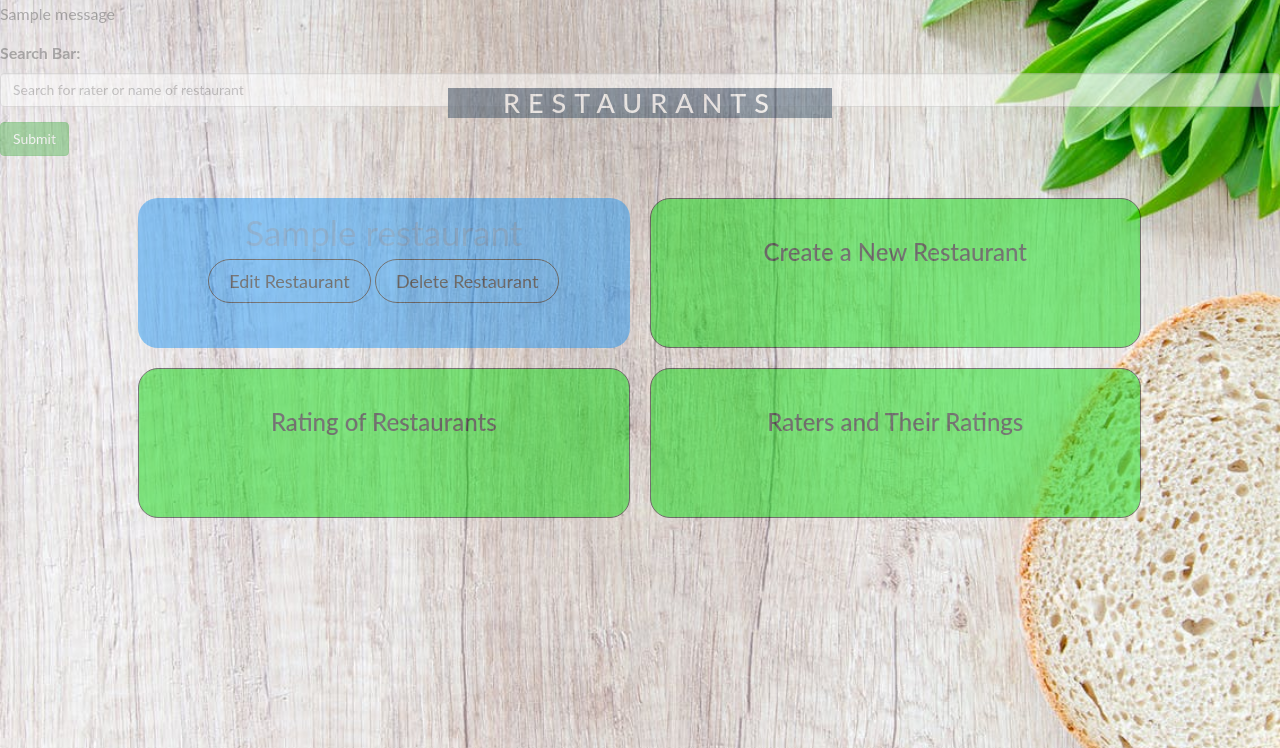
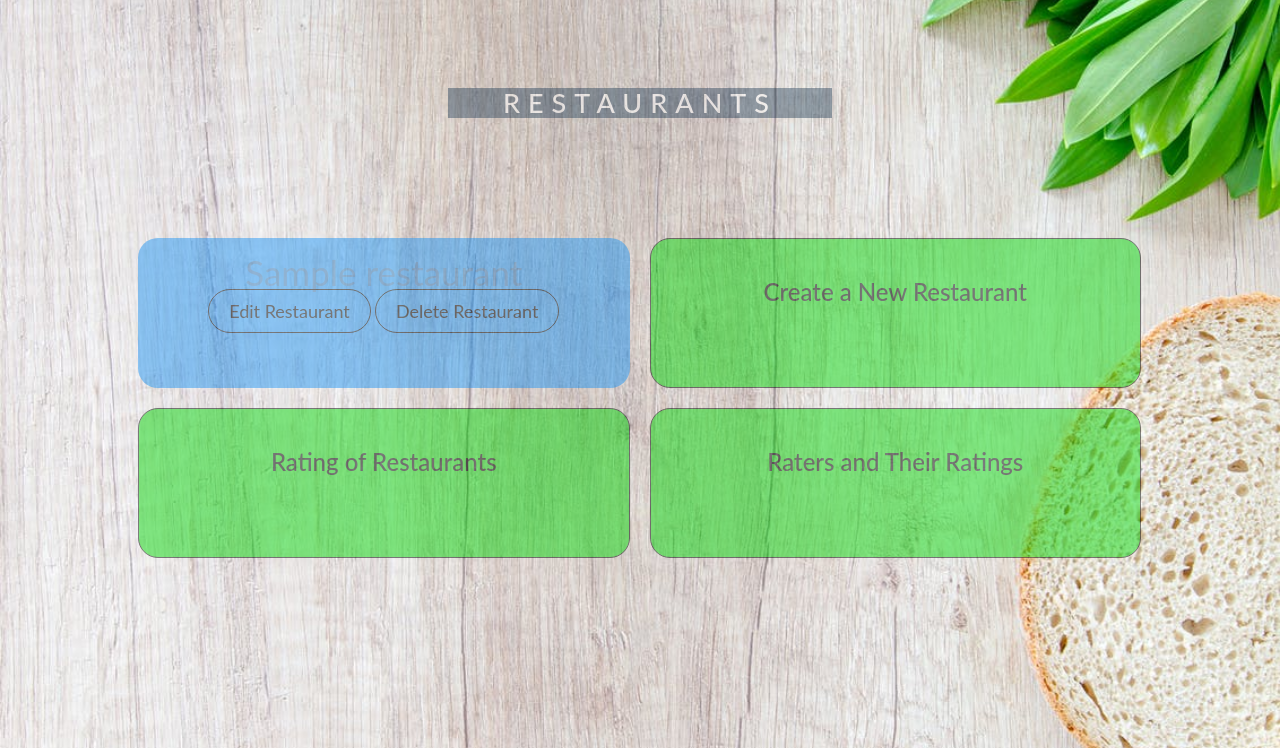
Before and after one commit to Riotpiaole/CSI2132_2018_win, a Flask app: template template/restaurants.html in a window 1280 px wide. Shown: the part 52-800 px from the top of the page. Run offline with Flask 2, Linux system fonts and the light colour scheme; the template is opened without the code that fills it: values that come from a table or form of the project are taken from there, most other values are stand-ins (such as "Sample title", 1, 10 or a date in 2020); one stand-in notice (Sample message) is shown; parts of the project's set-up code (start-up, migrations or seed data) failed here and were passed over; some libraries are stand-ins or nearby versions.

Commit message:
updated restaurant.html and css

```diff
--- a/server/app.py
+++ b/server/app.py
@@ -29,6 +29,8 @@ app = Flask( "Server" , template_folder = template_dir , static_folder = static_
 app.config.from_pyfile ( 'config.py' )
 app.config['SECRET_KEY']=SECRET_KEY
 db = SQLAlchemy( app ) # database object
+
+
 
 ######### Create Read Update Delete ###########################
 
@@ -70,7 +72,7 @@ def restaurants():
         #                                        cated=False)
 
     return render_template('restaurants.html', restaurants = restaurants ,
-                                               categories=filters[:10],
+                                               categories=filters[:5   ],
                                                form = form,
                                                cated=True)
 
--- a/static/style1.css
+++ b/static/style1.css
@@ -1,9 +1,30 @@
+
+#cate_restaurant{
+  position: relative;
+  width: 80%;
+  left: 10%;
+  top:18%;
+  padding: 20px;
+  float: left;
+  text-align: center;
+}
+
+
+.catButtons{
+  font-size: 18px;
+  color:black;
+  border: black 1px solid;
+  padding: 10px 20px;
+  border-radius: 100px;
+  margin-top: 10px;
+
+}
 
 #restaurantList{
   width: 80%;
   left: 10%;
   position: absolute;
-  top: 30%;
+  top: 35%;
 }
 
 *{
@@ -36,10 +57,19 @@ body{
     border: black 1px solid;
     padding: 10px 20px;
     border-radius: 100px;
+    margin-top: 10px;
 }
 
 #buttons{
-  margin: 20px;
+  margin: 20px, 20px, 20px, 20px;
+  align-content: center;
+
+
+}
+
+.catButtons:hover{
+  background-color: black;
+  color: white;
 }
 
 .button:hover{
--- a/template/restaurants.html
+++ b/template/restaurants.html
@@ -29,35 +29,18 @@
         </head>
 
     <body class="pimg1 parallax" style='background-image:url(../static/img/projects-landing.jpg)'></body>
-        {% with messages = get_flashed_messages(with_categories=true) %}
-        {% if messages %}
-                <ul>
-                    {% for message in messages %}
-                        <li>{{ message[1] }}</li>
-                    {% endfor %}
-                </ul>
-            {% endif %}
-        {% endwith %}
-        <form action="" method="post" role="form">
-            {{ form.csrf }}
 
-            <div class="form-group">
-                <label for="search_string">Search Bar:</label>
-                <input type="text" class="form-control" id="name" name="Restaurants" placeholder="Search for rater or name of restaurant">
+
+
+        <div id="cate_restaurant">
+                {%if cated %}
+
+                        {% for category in categories %}
+                            <a class='catButtons' href= "{{url_for('cateRestaurants',catergories = category)}}">{{category}}</a>
+                        {% endfor%}
+
+                {% endif %}
             </div>
-            <button type='submit' class="btn btn-success">Submit</button>
-        </form>
-                {%if cated %}
-                <div id='category'>
-                    <div id="cate_restaurant">
-                        <h1>Categories</h1>
-                        {% for category in categories %}
-                            <a class='button' href= "{{url_for('cateRestaurants',catergories = category)}}">{{category}}</>
-                        {% endfor%}
-                    </div>
-                </div>
-                {% endif %}
-
 
          <h1 class="title" style="font-size: 100">Restaurants</h1>
             <div id="restaurantList">
```
